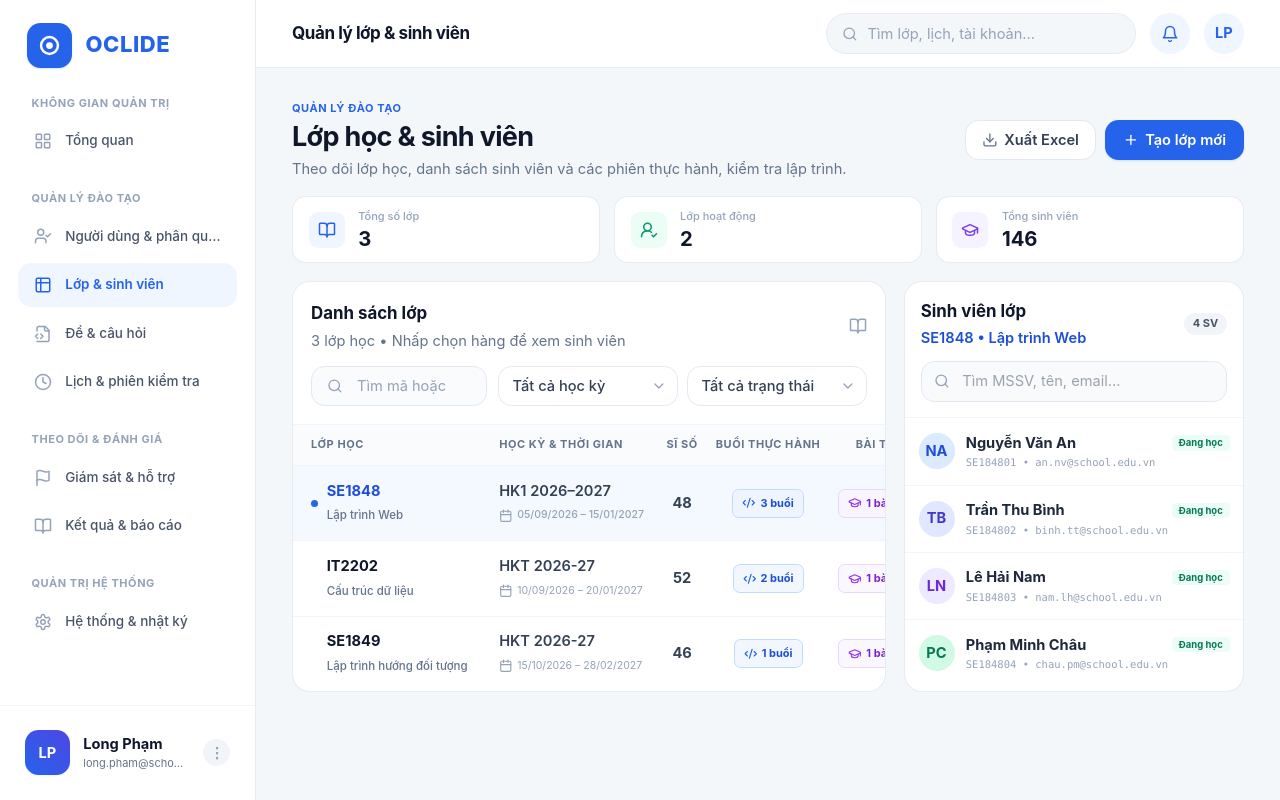
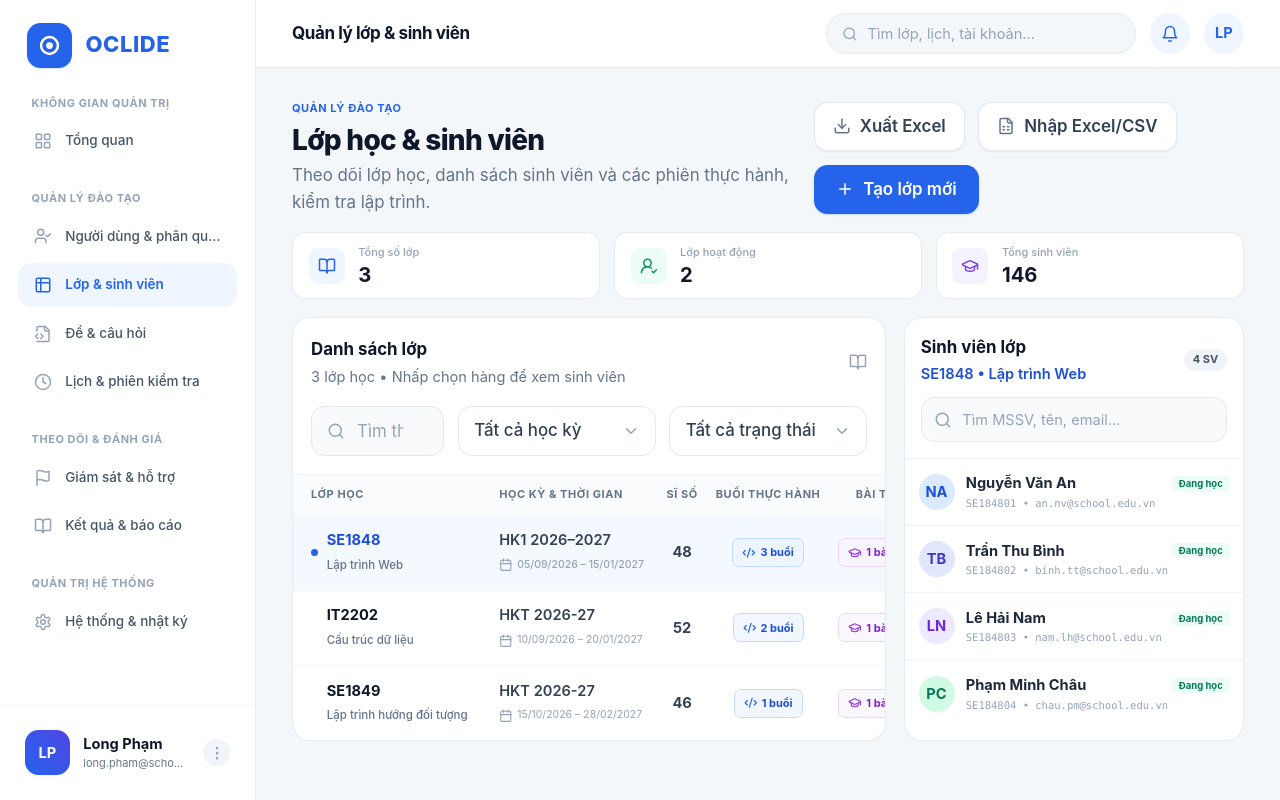
Before and after one commit to levanan-1911/oculide-v1, a Next.js app in the folder frontend/: page /admin/classes in a window 1280 px wide. Built offline with nearby package versions, Linux system fonts and the light colour scheme.

Commit message:
fix(classes): synchronize button sizes, header actions, and search toolbar with users module

```diff
--- a/frontend/src/app/admin/classes/page.tsx
+++ b/frontend/src/app/admin/classes/page.tsx
@@ -2,7 +2,7 @@
 
 import { FormEvent, Suspense, useEffect, useMemo, useRef, useState } from 'react';
 import Link from 'next/link';
-import { useSearchParams } from 'next/navigation';
+import { useRouter, useSearchParams } from 'next/navigation';
 import {
   AlertTriangle,
   BookOpen,
@@ -90,6 +90,7 @@ function getAvatarColor(id: string): string {
 }
 
 function ClassManagerContent() {
+  const router = useRouter();
   const searchParams = useSearchParams();
 
   const [classes, setClasses] = useState<ClassRow[]>(INITIAL_CLASSES);
@@ -858,28 +859,50 @@ function ClassManagerContent() {
                 <p className="text-[11px] font-bold uppercase tracking-wider text-blue-600">
                   Quản lý đào tạo
                 </p>
-                <h1 className="mt-0.5 text-xl sm:text-2xl font-bold tracking-tight text-slate-900">
-                  Lớp học & sinh viên
+                <h1 className="mt-1 text-2xl font-extrabold tracking-tight text-slate-900 sm:text-[28px]">
+                  Lớp học &amp; sinh viên
                 </h1>
-                <p className="mt-0.5 text-xs text-slate-500">
+                <p className="mt-1 text-sm text-slate-500">
                   Theo dõi lớp học, danh sách sinh viên và các phiên thực hành, kiểm tra lập trình.
                 </p>
               </div>
-              <div className="flex items-center gap-2">
+
+              <div className="flex flex-wrap items-center gap-3">
+                {/* Nút Xuất Excel */}
                 <button
                   type="button"
                   onClick={handleExportClasses}
-                  className="inline-flex h-9 items-center justify-center gap-1.5 rounded-xl border border-slate-200 bg-white px-3.5 text-xs font-semibold text-slate-700 shadow-xs transition hover:bg-slate-50 cursor-pointer"
-                  title="Xuất danh sách tất cả các lớp học"
+                  title="Xuất toàn bộ danh sách lớp học ra file Excel/CSV"
+                  className="inline-flex h-11 items-center justify-center gap-2 rounded-xl border border-slate-200/90 bg-white px-4 text-sm font-semibold text-slate-700 shadow-sm transition hover:bg-slate-50 cursor-pointer"
                 >
-                  <Download className="h-3.5 w-3.5 text-slate-500" />
+                  <Download className="h-4 w-4 text-slate-500" />
                   <span>Xuất Excel</span>
                 </button>
+
+                {/* Nút Nhập Excel / CSV */}
+                <button
+                  type="button"
+                  onClick={() => {
+                    if (viewingClass) {
+                      handleResetImportStudentState();
+                      setIsImportStudentsOpen(true);
+                    } else {
+                      router.push('/admin/classes/create');
+                    }
+                  }}
+                  title="Nhập danh sách sinh viên / lớp học từ file Excel/CSV"
+                  className="inline-flex h-11 items-center justify-center gap-2 rounded-xl border border-slate-200/90 bg-white px-4 text-sm font-semibold text-slate-700 shadow-sm transition hover:bg-slate-50 cursor-pointer"
+                >
+                  <FileSpreadsheet className="h-4 w-4 text-slate-500" />
+                  <span>Nhập Excel/CSV</span>
+                </button>
+
+                {/* Nút Tạo lớp mới */}
                 <Link
                   href="/admin/classes/create"
-                  className="inline-flex h-9 items-center justify-center gap-1.5 rounded-xl bg-blue-600 px-4 text-xs font-semibold text-white shadow-sm shadow-blue-500/20 transition hover:bg-blue-700 cursor-pointer"
+                  className="inline-flex h-11 items-center justify-center gap-2 rounded-xl bg-blue-600 px-5 text-sm font-semibold text-white shadow-sm shadow-blue-200 transition hover:bg-blue-700 cursor-pointer"
                 >
-                  <Plus className="h-3.5 w-3.5" />
+                  <Plus className="h-4 w-4" />
                   <span>Tạo lớp mới</span>
                 </Link>
               </div>
@@ -943,34 +966,34 @@ function ClassManagerContent() {
                     <BookOpen className="h-4 w-4 text-slate-400" />
                   </div>
 
-                  {/* Thanh tìm kiếm & bộ lọc: Bố cục tinh gọn, không đè icon, không vỡ dòng */}
-                  <div className="mt-3 flex flex-col sm:flex-row items-stretch sm:items-center gap-2.5">
+                  {/* Thanh tìm kiếm & bộ lọc đồng bộ chuẩn h-11 text-sm */}
+                  <div className="mt-4 flex flex-col sm:flex-row items-stretch sm:items-center gap-3">
                     <div className="relative flex-1 min-w-0">
-                      <Search className="pointer-events-none absolute left-3.5 top-1/2 h-3.5 w-3.5 -translate-y-1/2 text-slate-400" />
+                      <Search className="pointer-events-none absolute left-3.5 top-1/2 h-4 w-4 -translate-y-1/2 text-slate-400" />
                       <input
                         value={search}
                         onChange={(e) => setSearch(e.target.value)}
-                        placeholder="Tìm mã hoặc tên lớp..."
-                        className="h-9 w-full rounded-xl border border-slate-200 bg-slate-50/80 pl-10 pr-8 text-xs outline-none transition focus:border-blue-500 focus:bg-white focus:ring-2 focus:ring-blue-100 placeholder:text-slate-400"
+                        placeholder="Tìm theo mã hoặc tên lớp..."
+                        className="h-11 w-full rounded-xl border border-slate-200 bg-slate-50 pl-10 pr-9 text-sm outline-none transition focus:border-blue-500 focus:bg-white focus:ring-2 focus:ring-blue-100 placeholder:text-slate-400"
                       />
                       {search && (
                         <button
                           type="button"
                           onClick={() => setSearch('')}
-                          className="absolute right-2.5 top-1/2 -translate-y-1/2 text-slate-400 hover:text-slate-600 p-0.5 rounded-full hover:bg-slate-200/60 transition cursor-pointer"
+                          className="absolute right-3 top-1/2 -translate-y-1/2 text-slate-400 hover:text-slate-600 p-1 rounded-full hover:bg-slate-200/60 transition cursor-pointer"
                           title="Xóa tìm kiếm"
                         >
-                          <X className="h-3 w-3" />
+                          <X className="h-3.5 w-3.5" />
                         </button>
                       )}
                     </div>
 
-                    <div className="flex items-center gap-2 w-full sm:w-auto sm:shrink-0">
-                      <div className="relative flex-1 sm:w-40 sm:flex-initial">
+                    <div className="flex items-center gap-3 w-full sm:w-auto sm:shrink-0">
+                      <div className="relative flex-1 sm:w-44 sm:flex-initial">
                         <select
                           value={semester}
                           onChange={(e) => setSemester(e.target.value)}
-                          className="h-9 w-full appearance-none rounded-xl border border-slate-200 bg-white pl-3 pr-8 text-xs font-medium text-slate-700 outline-none transition focus:border-blue-500 cursor-pointer"
+                          className="h-11 w-full appearance-none rounded-xl border border-slate-200 bg-white pl-3.5 pr-10 text-sm font-medium text-slate-700 outline-none transition focus:border-blue-500 focus:ring-2 focus:ring-blue-100 cursor-pointer"
                         >
                           <option value="Tất cả học kỳ">Tất cả học kỳ</option>
                           {SEMESTERS.map((s) => (
@@ -979,21 +1002,21 @@ function ClassManagerContent() {
                             </option>
                           ))}
                         </select>
-                        <ChevronDown className="pointer-events-none absolute right-2.5 top-1/2 h-3.5 w-3.5 -translate-y-1/2 text-slate-400" />
+                        <ChevronDown className="pointer-events-none absolute right-3.5 top-1/2 h-4 w-4 -translate-y-1/2 text-slate-400" />
                       </div>
 
-                      <div className="relative flex-1 sm:w-40 sm:flex-initial">
+                      <div className="relative flex-1 sm:w-44 sm:flex-initial">
                         <select
                           value={status}
                           onChange={(e) => setStatus(e.target.value)}
-                          className="h-9 w-full appearance-none rounded-xl border border-slate-200 bg-white pl-3 pr-8 text-xs font-medium text-slate-700 outline-none transition focus:border-blue-500 cursor-pointer"
+                          className="h-11 w-full appearance-none rounded-xl border border-slate-200 bg-white pl-3.5 pr-10 text-sm font-medium text-slate-700 outline-none transition focus:border-blue-500 focus:ring-2 focus:ring-blue-100 cursor-pointer"
                         >
                           <option value="Tất cả trạng thái">Tất cả trạng thái</option>
+                          <option value="Hoạt động">Hoạt động</option>
                           <option value="Chưa mở">Chưa mở</option>
-                          <option value="Hoạt động">Hoạt động</option>
                           <option value="Đã kết thúc">Đã kết thúc</option>
                         </select>
-                        <ChevronDown className="pointer-events-none absolute right-2.5 top-1/2 h-3.5 w-3.5 -translate-y-1/2 text-slate-400" />
+                        <ChevronDown className="pointer-events-none absolute right-3.5 top-1/2 h-4 w-4 -translate-y-1/2 text-slate-400" />
                       </div>
                     </div>
                   </div>
@@ -1161,13 +1184,13 @@ function ClassManagerContent() {
                                   }}
                                   title="Xem chi tiết đầy đủ"
                                   aria-label={`Xem chi tiết lớp ${classItem.id}`}
-                                  className={`flex h-7.5 w-7.5 items-center justify-center rounded-lg transition cursor-pointer ${
+                                  className={`flex h-8 w-8 items-center justify-center rounded-lg transition cursor-pointer ${
                                     isSelected
                                       ? 'bg-blue-600 text-white shadow-xs'
                                       : 'text-slate-400 hover:bg-blue-50 hover:text-blue-600'
                                   }`}
                                 >
-                                  <Eye className="h-3.5 w-3.5" />
+                                  <Eye className="h-4 w-4" />
                                 </button>
                                 <button
                                   type="button"
@@ -1177,9 +1200,9 @@ function ClassManagerContent() {
                                   }}
                                   title="Chỉnh sửa lớp"
                                   aria-label={`Chỉnh sửa lớp ${classItem.id}`}
-                                  className="flex h-7.5 w-7.5 items-center justify-center rounded-lg text-slate-400 transition hover:bg-amber-50 hover:text-amber-600 cursor-pointer"
+                                  className="flex h-8 w-8 items-center justify-center rounded-lg text-slate-400 transition hover:bg-amber-50 hover:text-amber-600 cursor-pointer"
                                 >
-                                  <Pencil className="h-3.5 w-3.5" />
+                                  <Pencil className="h-4 w-4" />
                                 </button>
                                 <button
                                   type="button"
@@ -1189,9 +1212,9 @@ function ClassManagerContent() {
                                   }}
                                   title="Xóa lớp"
                                   aria-label={`Xóa lớp ${classItem.id}`}
-                                  className="flex h-7.5 w-7.5 items-center justify-center rounded-lg text-slate-400 transition hover:bg-red-50 hover:text-red-600 cursor-pointer"
+                                  className="flex h-8 w-8 items-center justify-center rounded-lg text-slate-400 transition hover:bg-red-50 hover:text-red-600 cursor-pointer"
                                 >
-                                  <Trash2 className="h-3.5 w-3.5" />
+                                  <Trash2 className="h-4 w-4" />
                                 </button>
                               </div>
                             </td>
@@ -1239,12 +1262,12 @@ function ClassManagerContent() {
                   )}
 
                   <div className="relative mt-2.5">
-                    <Search className="pointer-events-none absolute left-3 top-1/2 h-3.5 w-3.5 -translate-y-1/2 text-slate-400" />
+                    <Search className="pointer-events-none absolute left-3 top-1/2 h-4 w-4 -translate-y-1/2 text-slate-400" />
                     <input
                       value={studentSearch}
                       onChange={(event) => setStudentSearch(event.target.value)}
                       placeholder="Tìm MSSV, tên, email..."
-                      className="h-9 w-full rounded-xl border border-slate-200 bg-slate-50 pl-9 pr-3 text-xs outline-none transition focus:border-blue-500 focus:bg-white focus:ring-2 focus:ring-blue-100"
+                      className="h-10 w-full rounded-xl border border-slate-200 bg-slate-50 pl-9 pr-3 text-xs outline-none transition focus:border-blue-500 focus:bg-white focus:ring-2 focus:ring-blue-100 placeholder:text-slate-400"
                     />
                   </div>
                 </div>
@@ -1505,14 +1528,14 @@ function ClassManagerContent() {
                       </p>
                     </div>
 
-                    <div className="flex flex-wrap items-center gap-2">
+                    <div className="flex flex-wrap items-center gap-2.5">
                       <button
                         type="button"
                         onClick={handleExportStudentList}
-                        className="inline-flex items-center gap-1.5 rounded-xl border border-slate-200 bg-white px-3 py-2 text-xs font-semibold text-slate-700 shadow-xs transition hover:bg-slate-50 cursor-pointer"
+                        className="inline-flex h-10 items-center justify-center gap-2 rounded-xl border border-slate-200/90 bg-white px-3.5 text-xs font-semibold text-slate-700 shadow-sm transition hover:bg-slate-50 cursor-pointer"
                         title="Tải về danh sách sinh viên lớp hiện tại (.csv)"
                       >
-                        <Download className="h-3.5 w-3.5 text-slate-500" />
+                        <Download className="h-4 w-4 text-slate-500" />
                         <span>Xuất danh sách</span>
                       </button>
 
@@ -1522,10 +1545,10 @@ function ClassManagerContent() {
                           handleResetImportStudentState();
                           setIsImportStudentsOpen(true);
                         }}
-                        className="inline-flex items-center gap-1.5 rounded-xl border border-slate-200 bg-white px-3 py-2 text-xs font-semibold text-slate-700 shadow-xs transition hover:bg-slate-50 cursor-pointer"
+                        className="inline-flex h-10 items-center justify-center gap-2 rounded-xl border border-slate-200/90 bg-white px-3.5 text-xs font-semibold text-slate-700 shadow-sm transition hover:bg-slate-50 cursor-pointer"
                         title="Thêm danh sách sinh viên từ file Excel / CSV"
                       >
-                        <FileSpreadsheet className="h-3.5 w-3.5 text-emerald-600" />
+                        <FileSpreadsheet className="h-4 w-4 text-emerald-600" />
                         <span>Nhập Excel/CSV</span>
                       </button>
 
@@ -1535,9 +1558,9 @@ function ClassManagerContent() {
                           setAddStudentError('');
                           setIsAddStudentOpen(true);
                         }}
-                        className="inline-flex items-center gap-1.5 rounded-xl bg-blue-600 px-3.5 py-2 text-xs font-semibold text-white shadow-sm shadow-blue-500/20 transition hover:bg-blue-700 cursor-pointer"
+                        className="inline-flex h-10 items-center justify-center gap-2 rounded-xl bg-blue-600 px-4 text-xs font-semibold text-white shadow-sm shadow-blue-200 transition hover:bg-blue-700 cursor-pointer"
                       >
-                        <Plus className="h-3.5 w-3.5" />
+                        <Plus className="h-4 w-4" />
                         <span>Thêm sinh viên</span>
                       </button>
                     </div>
@@ -1666,10 +1689,10 @@ function ClassManagerContent() {
                         setNewLabNumber((viewingClass.labs || []).length + 1);
                         setIsAddLabOpen(true);
                       }}
-                      className="inline-flex items-center gap-1.5 rounded-xl bg-blue-600 px-4 py-2 text-xs font-semibold text-white shadow-sm shadow-blue-500/20 transition hover:bg-blue-700 cursor-pointer self-start sm:self-auto"
+                      className="inline-flex h-10 items-center justify-center gap-2 rounded-xl bg-blue-600 px-4 text-xs font-semibold text-white shadow-sm shadow-blue-200 transition hover:bg-blue-700 cursor-pointer self-start sm:self-auto"
                     >
-                      <Plus className="h-3.5 w-3.5" />
-                      Tạo buổi lab mới
+                      <Plus className="h-4 w-4" />
+                      <span>Tạo buổi lab mới</span>
                     </button>
                   </div>
 
@@ -1886,10 +1909,10 @@ function ClassManagerContent() {
                         setAddExamError('');
                         setIsAddExamOpen(true);
                       }}
-                      className="inline-flex items-center gap-1.5 rounded-xl bg-purple-600 px-4 py-2 text-xs font-semibold text-white shadow-sm shadow-purple-500/20 transition hover:bg-purple-700 cursor-pointer self-start sm:self-auto"
+                      className="inline-flex h-10 items-center justify-center gap-2 rounded-xl bg-purple-600 px-4 text-xs font-semibold text-white shadow-sm shadow-purple-200 transition hover:bg-purple-700 cursor-pointer self-start sm:self-auto"
                     >
-                      <Plus className="h-3.5 w-3.5" />
-                      Tạo bài thi mới
+                      <Plus className="h-4 w-4" />
+                      <span>Tạo bài thi mới</span>
                     </button>
                   </div>
 
```
